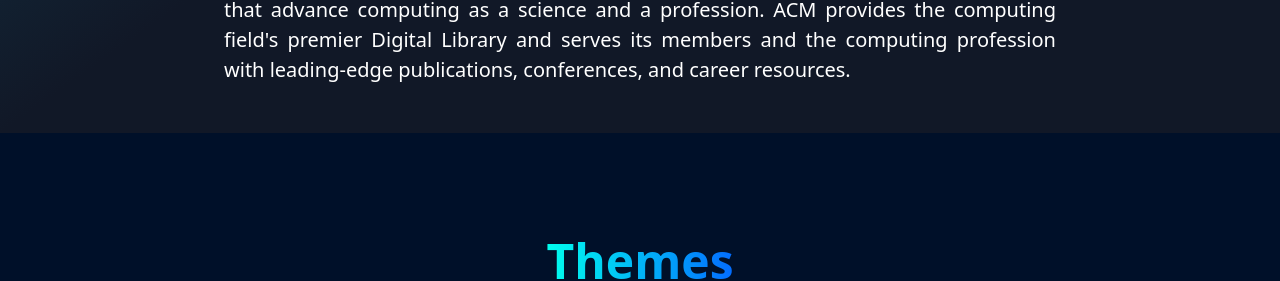
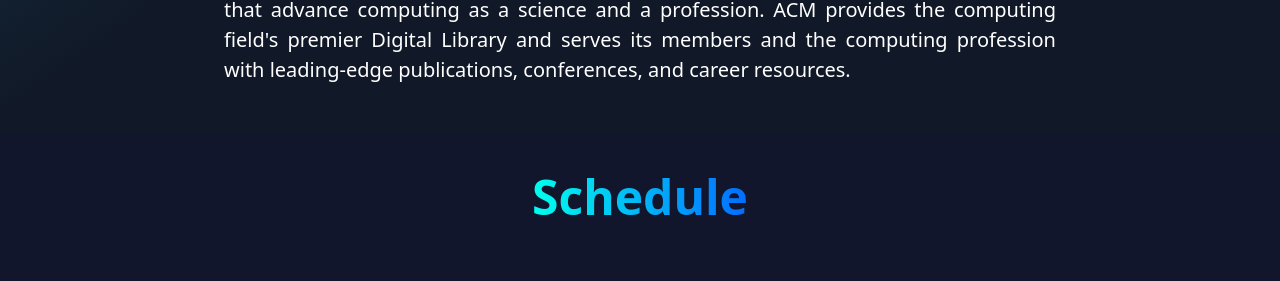
Before and after one commit to kshitijv256/aceHack2.0, a React (Vite) app: page / in a window 1280 px wide. Shown: the part 1535-1816 px from the top of the page. Built offline with nearby package versions, Linux system fonts and the light colour scheme.

Commit message:
added schedule for hackathon

```diff
--- a/src/App.jsx
+++ b/src/App.jsx
@@ -13,6 +13,7 @@
 import Prizes from "./pages/Prizes";
 import Why from "./pages/why";
 import Referal from "./pages/referal";
+import Schedule from "./components/schedule";
 
 const App = () => {
   return (
@@ -20,6 +21,7 @@
       <Home />
       <Navbar/>
       <About />
+      <Schedule/>
       <Themes />
       <Why/>
       <Prizes />
--- a/src/components/Item.jsx
+++ b/src/components/Item.jsx
@@ -2,7 +2,7 @@
 
 const Item = (props) => {
   return (
-    <div className="flex flex-col items-center bg-cyan-600/40 rounded-md hover:shadow-lg hover:shadow-cyan-500 my-10 p-4 mx-5 h-60 w-60 md:shadow-none shadow-blue-600">
+    <div className="flex flex-col items-center bg-sky-600/40 rounded-md hover:shadow-lg hover:shadow-cyan-500 my-10 p-4 mx-5 h-60 w-60 md:shadow-none shadow-blue-600">
       <img src={props.img} alt="AceHack 1.0" className="scale-75 hover:transition duration-300 ease-in hover:scale-[80%]" />
       <h1 className="text-2xl font-bold py-4 my-4 text-blue-300">{props.text}</h1>
     </div>
--- /dev/null
+++ b/src/components/schedule.jsx
@@ -0,0 +1,14 @@
+import roadmap from '/assets/images/acehack/roadmap.png';
+
+const Schedule = () => {
+    return (
+        <div className="p-10 bg-[#11162c] relative">
+            <div className="flex flex-col items-center gap-6">
+                <h1 className="grad-text text-5xl font-bold">Schedule</h1>
+            <img src={roadmap} alt="schedule" className="w-full"/>
+            </div>
+        </div>
+    );
+};
+
+export default Schedule;
```
Also changed, not shown: public/assets/images/acehack/roadmap.png (added).
